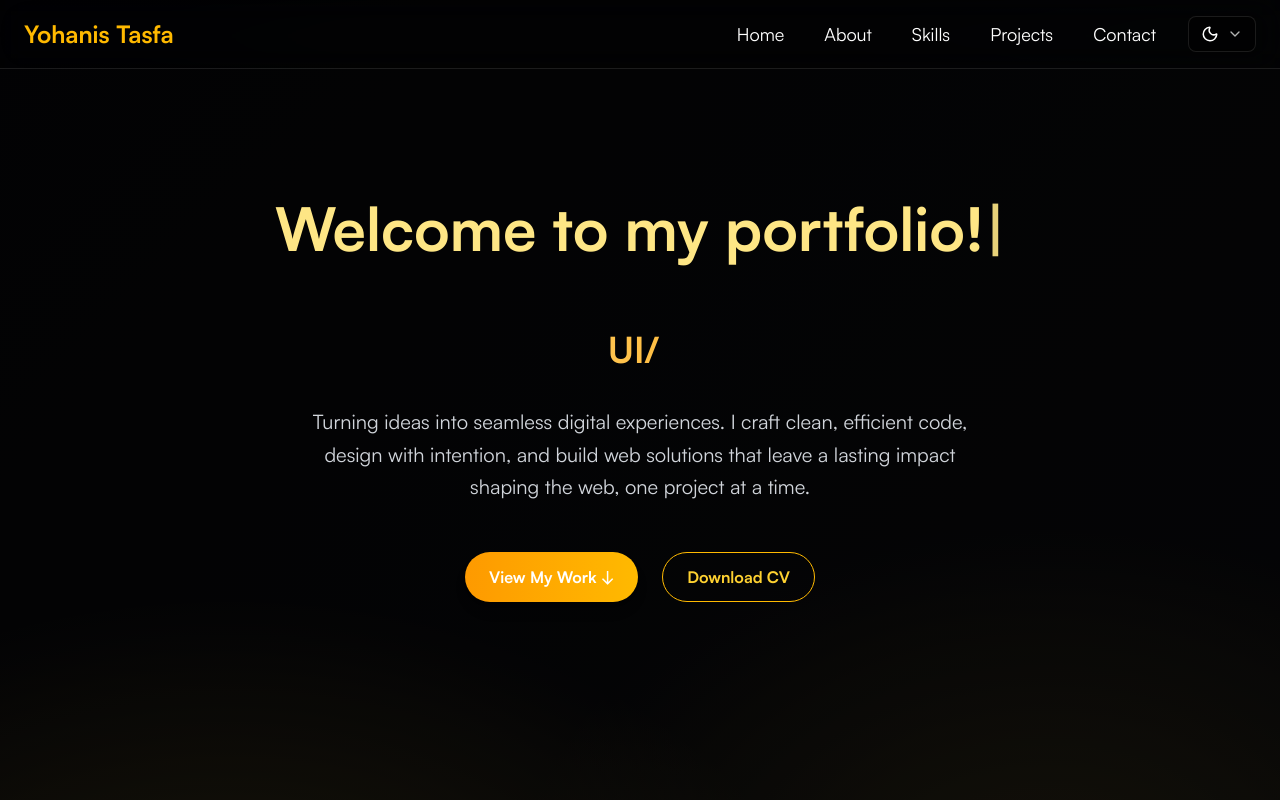
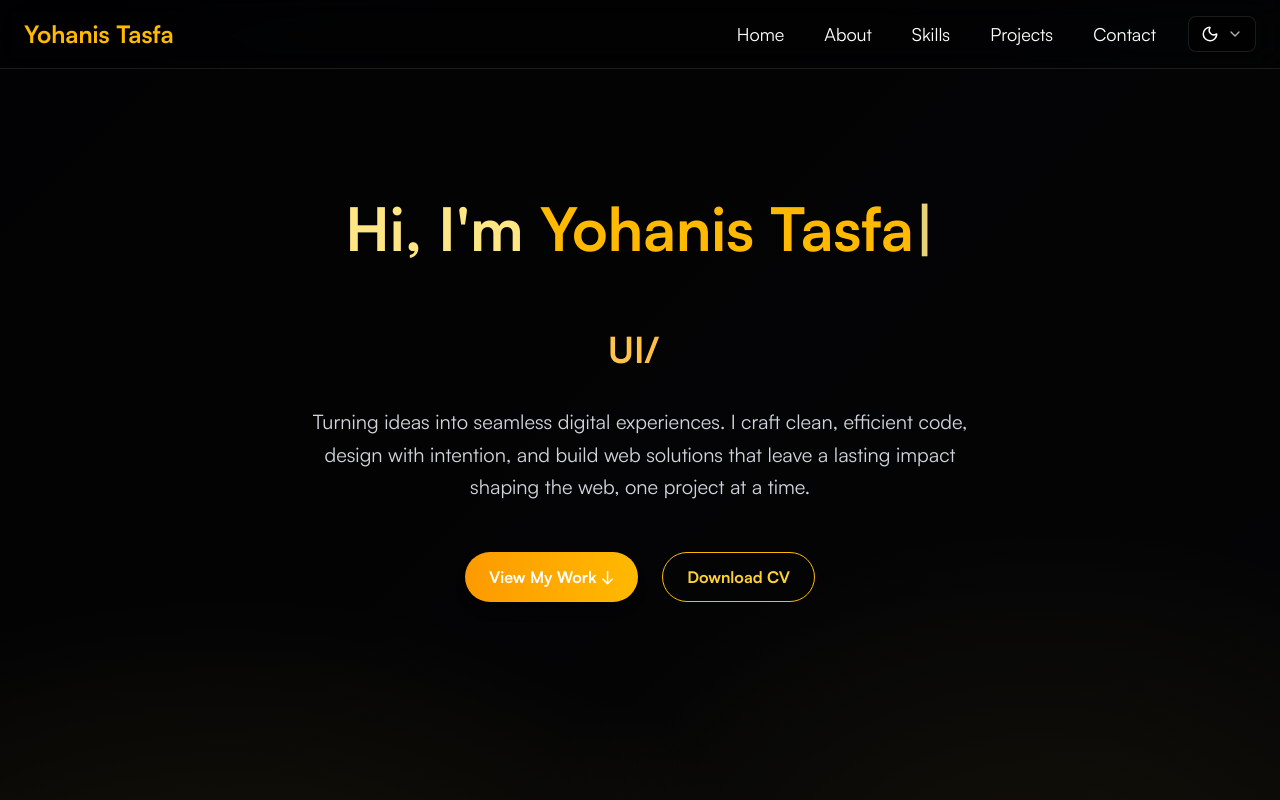
Before and after one commit to yohanis-Tasfa/my-portfolio, a React (Vite) app: page / in a window 1280 px wide. Shown: the top 800 px of the page. Built offline with nearby package versions, Linux system fonts and the light colour scheme.

Commit message:
update Hero component typing effect: disable looping and adjust pause duration

```diff
--- a/src/components/Hero.jsx
+++ b/src/components/Hero.jsx
@@ -60,13 +60,12 @@ export default function Hero() {
               options={{
                 strings: [
                   "Hi, I'm <span class='text-amber-400'>Yohanis Tasfa</span>",
-                  "Welcome to my portfolio!",
                 ],
                 autoStart: true,
-                loop: true,
+                loop: false,
                 delay: 60,
-                deleteSpeed: 40,
-                pauseFor: 1800,
+                deleteSpeed: 0,
+                pauseFor: 9999999,
                 html: true,
               }}
             />
```
